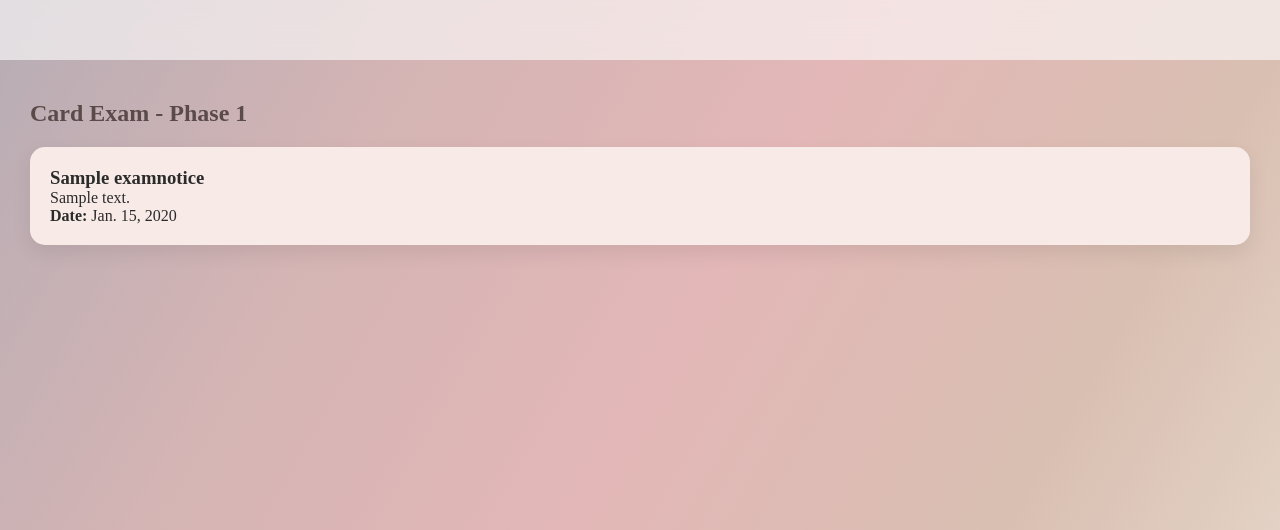
After one commit to ayesha-rahman37/MedEdu-Portal, a Django app: page /exam/card/1/ in a window 1280 px wide. The commit adds this page. Shown: the top 530 px of the page. Run offline with Django 5.2, Linux system fonts and the light colour scheme; a user stored in the database is signed in; tables that the repository leaves empty hold one stand-in row (values such as "Sample post"); parts of the project's set-up code (start-up, migrations or seed data) failed here and were passed over.

Commit message:
Add card & term notice system for students

```diff
--- a/MedEdu/admin.py
+++ b/MedEdu/admin.py
@@ -1,5 +1,5 @@
 from django.contrib import admin
-from .models import User, Subject, Topic, ExamSchedule, Result, DoctorSchedule, Book, Issue
+from .models import User, Subject, Topic, ExamSchedule, Result, DoctorSchedule, Book, Issue, ExamNotice
 
 admin.site.register(Subject)
 admin.site.register(Topic)
@@ -9,3 +9,4 @@ admin.site.register(User)
 admin.site.register(DoctorSchedule)
 admin.site.register(Book)
 admin.site.register(Issue)
+admin.site.register(ExamNotice)
--- a/MedEdu/models.py
+++ b/MedEdu/models.py
@@ -168,3 +168,28 @@ class Issue(models.Model):
 
     def __str__(self):
         return f"{self.student} - {self.book}"
+
+# ================= EXAM NOTICE =================
+class ExamNotice(models.Model):
+
+    EXAM_TYPE = (
+        ("card", "Card"),
+        ("term", "Term"),
+    )
+
+    COURSE_TYPE = (
+        ("MBBS", "MBBS"),
+        ("BDS", "BDS"),
+    )
+
+    exam_type = models.CharField(max_length=10, choices=EXAM_TYPE)
+    course = models.CharField(max_length=10, choices=COURSE_TYPE)
+    phase = models.IntegerField()
+
+    title = models.CharField(max_length=200)
+    description = models.TextField()
+
+    date = models.DateField(null=True, blank=True)
+
+    def __str__(self):
+        return f"{self.exam_type} - Phase {self.phase}"
--- a/MedEdu/urls.py
+++ b/MedEdu/urls.py
@@ -44,6 +44,8 @@ urlpatterns = [
     # ================= EXAM RESULTS BY PHASE =================
     path('result/<str:exam_type>/<int:phase>/', views.result_by_phase, name='result_phase'),
 
+    # ================= EXAM NOTICES =================
+    path('exam/<str:exam_type>/<int:phase>/', views.exam_notice, name='exam_notice'),
 
     # ================= DOCTOR SCHEDULE =================
     path("doctor/schedule/", views.doctor_schedule, name="doctor_schedule"),
--- a/MedEdu/views.py
+++ b/MedEdu/views.py
@@ -4,7 +4,7 @@ from django.contrib.auth.decorators import login_required
 from django.core.mail import send_mail
 from django.urls import reverse
 from django.conf import settings
-from .models import User, Subject, Topic, ExamSchedule, Result, DoctorSchedule, Book, Issue
+from .models import User, Subject, Topic, ExamSchedule, Result, DoctorSchedule, Book, Issue, ExamNotice
 from django.shortcuts import render, get_object_or_404
 from datetime import date, timedelta
 
@@ -743,3 +743,27 @@ def item_pdf_list(request, phase):
     }
 
     return render(request, 'pdf_list.html', context)
+
+# ================= EXAM NOTICE =================
+def exam_notice(request, exam_type, phase):
+
+    user = request.user
+
+    if user.role == "medical_student":
+        course = "MBBS"
+    elif user.role == "dental_student":
+        course = "BDS"
+    else:
+        course = "MBBS"
+
+    notices = ExamNotice.objects.filter(
+        exam_type=exam_type,
+        phase=phase,
+        course=course
+    ).order_by('-id')
+
+    return render(request, 'exam_notice.html', {
+        'notices': notices,
+        'exam_type': exam_type,
+        'phase': phase
+    })
--- a/static/css/style.css
+++ b/static/css/style.css
@@ -1141,3 +1141,16 @@ h2 {
     text-align: center;
     color: #888;
 }
+
+/* ================= EXAM NOTICE PAGE ================= */
+.notice-container {
+    padding: 30px;
+}
+
+.notice-card {
+    background: #f8ebe7;
+    padding: 20px;
+    margin: 15px 0;
+    border-radius: 15px;
+    box-shadow: 0 8px 20px rgba(0,0,0,0.08);
+}
--- a/templates/base.html
+++ b/templates/base.html
@@ -135,20 +135,20 @@
                         <div class="dropdown-item">
                             Card
                             <div class="sub-dropdown">
-                                <a href="{% url 'phase_pdfs' 1 %}">Phase 1</a>
-                                <a href="{% url 'phase_pdfs' 2 %}">Phase 2</a>
-                                <a href="{% url 'phase_pdfs' 3 %}">Phase 3</a>
-                                <a href="{% url 'phase_pdfs' 4 %}">Phase 4</a>
+                                <a href="{% url 'exam_notice' 'card' 1 %}">Phase 1</a>
+                                <a href="{% url 'exam_notice' 'card' 2 %}">Phase 2</a>
+                                <a href="{% url 'exam_notice' 'card' 3 %}">Phase 3</a>
+                                <a href="{% url 'exam_notice' 'card' 4 %}">Phase 4</a>
                             </div>
                         </div>
 
                         <div class="dropdown-item">
                             Term
                             <div class="sub-dropdown">
-                                <a href="{% url 'phase_pdfs' 1 %}">Phase 1</a>
-                                <a href="{% url 'phase_pdfs' 2 %}">Phase 2</a>
-                                <a href="{% url 'phase_pdfs' 3 %}">Phase 3</a>
-                                <a href="{% url 'phase_pdfs' 4 %}">Phase 4</a>
+                                <a href="{% url 'exam_notice' 'term' 1 %}">Phase 1</a>
+                                <a href="{% url 'exam_notice' 'term' 2 %}">Phase 2</a>
+                                <a href="{% url 'exam_notice' 'term' 3 %}">Phase 3</a>
+                                <a href="{% url 'exam_notice' 'term' 4 %}">Phase 4</a>
                             </div>
                         </div>
 
--- /dev/null
+++ b/templates/exam_notice.html
@@ -0,0 +1,27 @@
+{% extends 'base.html' %}
+
+{% block content %}
+
+<div class="notice-container">
+
+    <h2>{{ exam_type|title }} Exam - Phase {{ phase }}</h2>
+
+    {% for n in notices %}
+    <div class="notice-card">
+
+        <h3>{{ n.title }}</h3>
+
+        <p>{{ n.description }}</p>
+
+        {% if n.date %}
+            <p><strong>Date:</strong> {{ n.date }}</p>
+        {% endif %}
+
+    </div>
+    {% empty %}
+        <p>No notice available</p>
+    {% endfor %}
+
+</div>
+
+{% endblock %}
```
Also changed, not shown: edge_test.py (+8 -8 lines), MedEdu/migrations/0003_examnotice.py (added).
